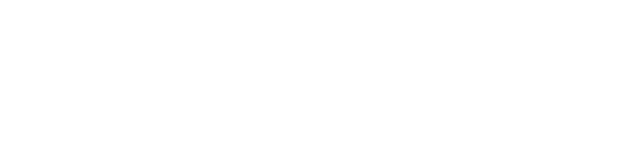
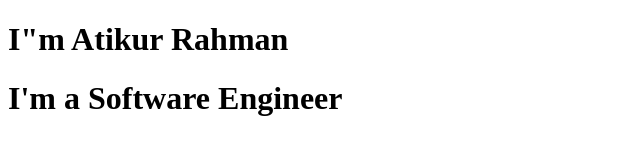
Before and after one commit to atikur09/my-first-repo, a plain HTML site: page index.html in a window 1280 px wide. Shown: the whole page, without its empty margins (0-640 px from the left). Drawn offline with Linux system fonts and the light colour scheme.

Commit message:
added heder

```diff
--- a/index.html
+++ b/index.html
@@ -7,6 +7,7 @@
     <title>My first github repo</title>
 </head>
 <body>
-
+    <h1>I"m Atikur Rahman</h1>
+    <h1>I'm a Software Engineer</h1>
 </body>
 </html>
```
